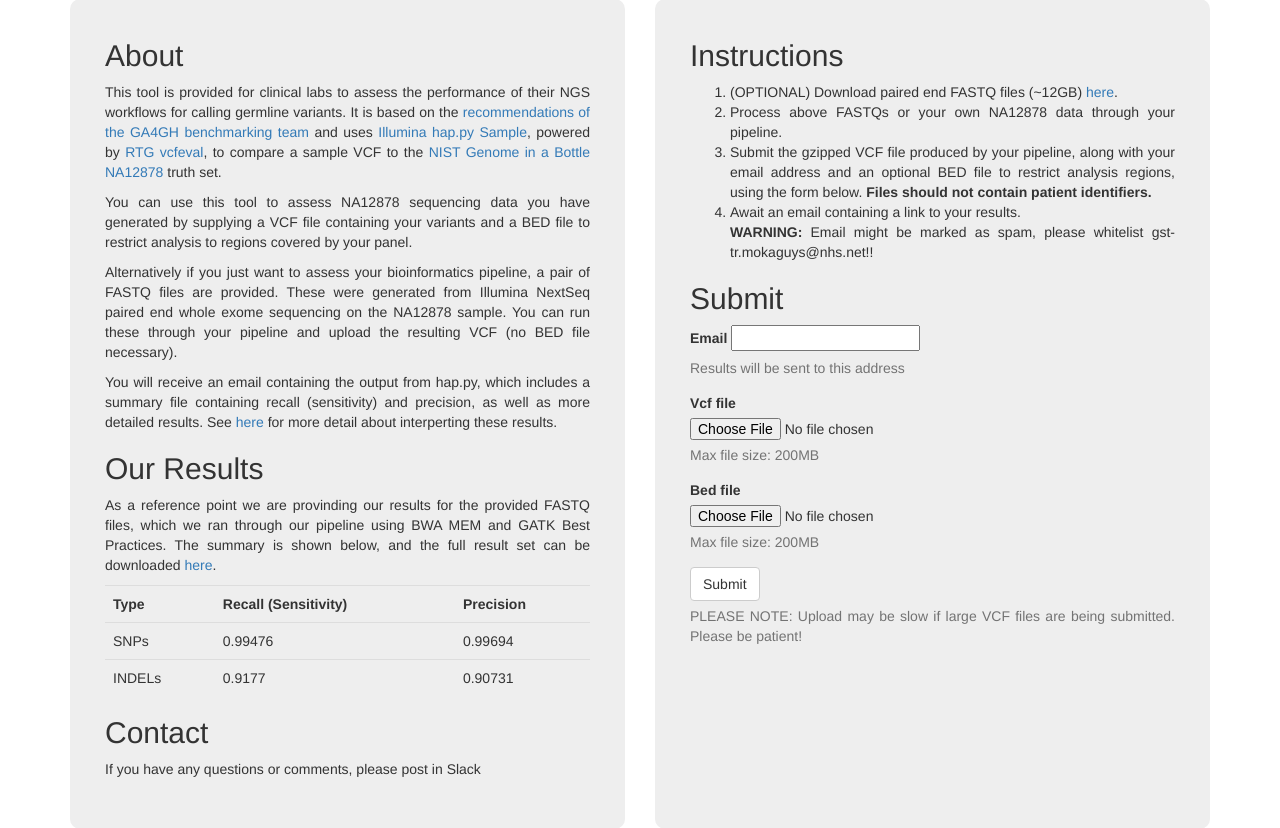
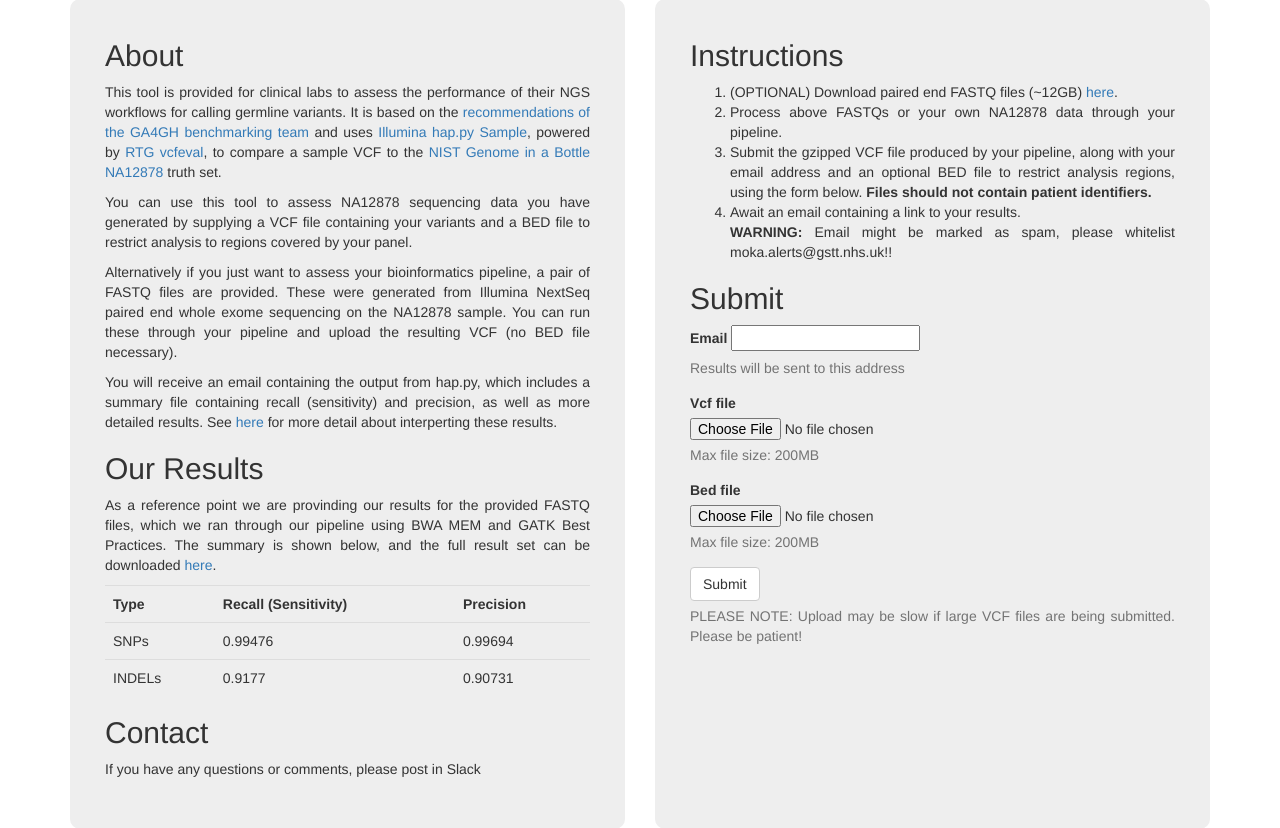
Before and after one commit to moka-guys/benchmarking_tool, a Django app: template happy_vcfeval/templates/happy_vcfeval/upload.html in a window 1280 px wide. Shown: the part 388-1216 px from the top of the page. Run offline with Django 3.2, Linux system fonts and the light colour scheme; the template is opened without the code that fills it: most values are stand-ins (such as "Sample title", 1, 10 or a date in 2020); form fields are guessed from the names that the template uses; some libraries are stand-ins or nearby versions.

Commit message:
Update spoof email address

```diff
--- a/happy_vcfeval/templates/happy_vcfeval/upload.html
+++ b/happy_vcfeval/templates/happy_vcfeval/upload.html
@@ -85,7 +85,7 @@
           <li>Process above FASTQs or your own NA12878 data through your pipeline.</li>
           <li>Submit the gzipped VCF file produced by your pipeline, along with your email address and an optional BED file to restrict analysis regions, using the form below.
             <b>Files should not contain patient identifiers.</b></li>
-          <li>Await an email containing a link to your results. <br><b>WARNING:</b> Email might be marked as spam, please whitelist gst-tr.mokaguys@nhs.net!!</li></li>
+          <li>Await an email containing a link to your results. <br><b>WARNING:</b> Email might be marked as spam, please whitelist moka.alerts@gstt.nhs.uk!!</li></li>
           </ol>
 			<h2>Submit</h2>
 			<form method="post" enctype="multipart/form-data">
```
